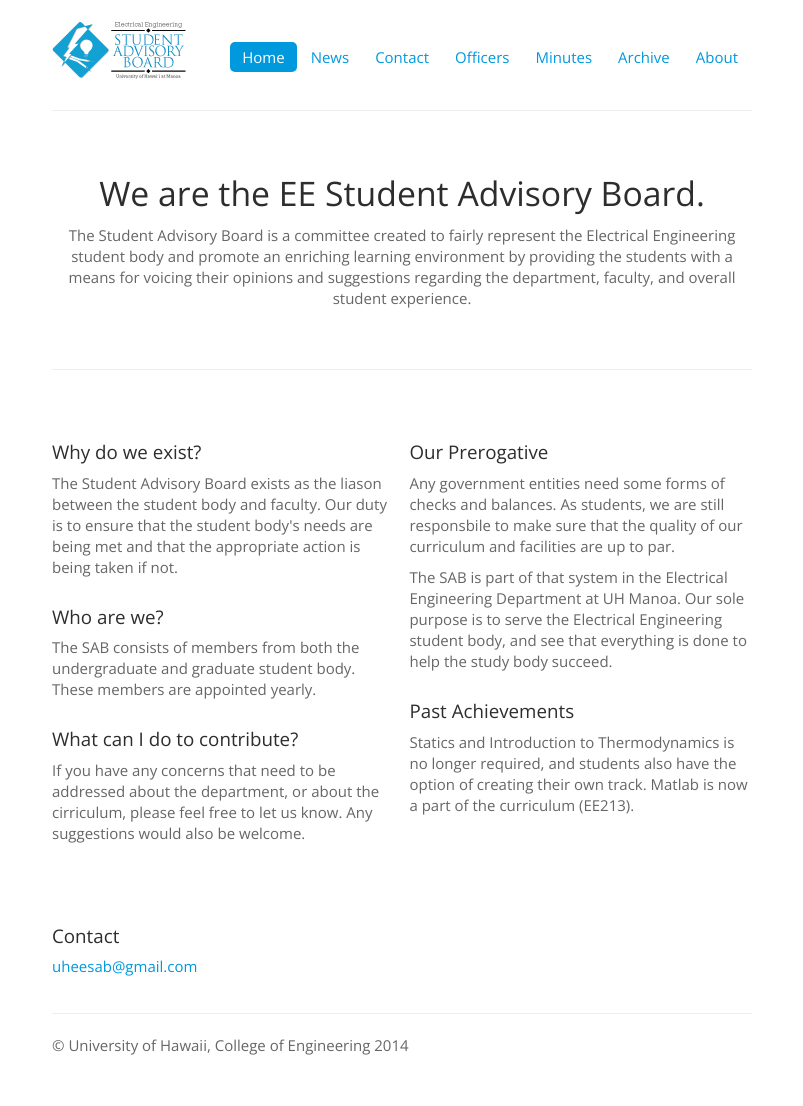
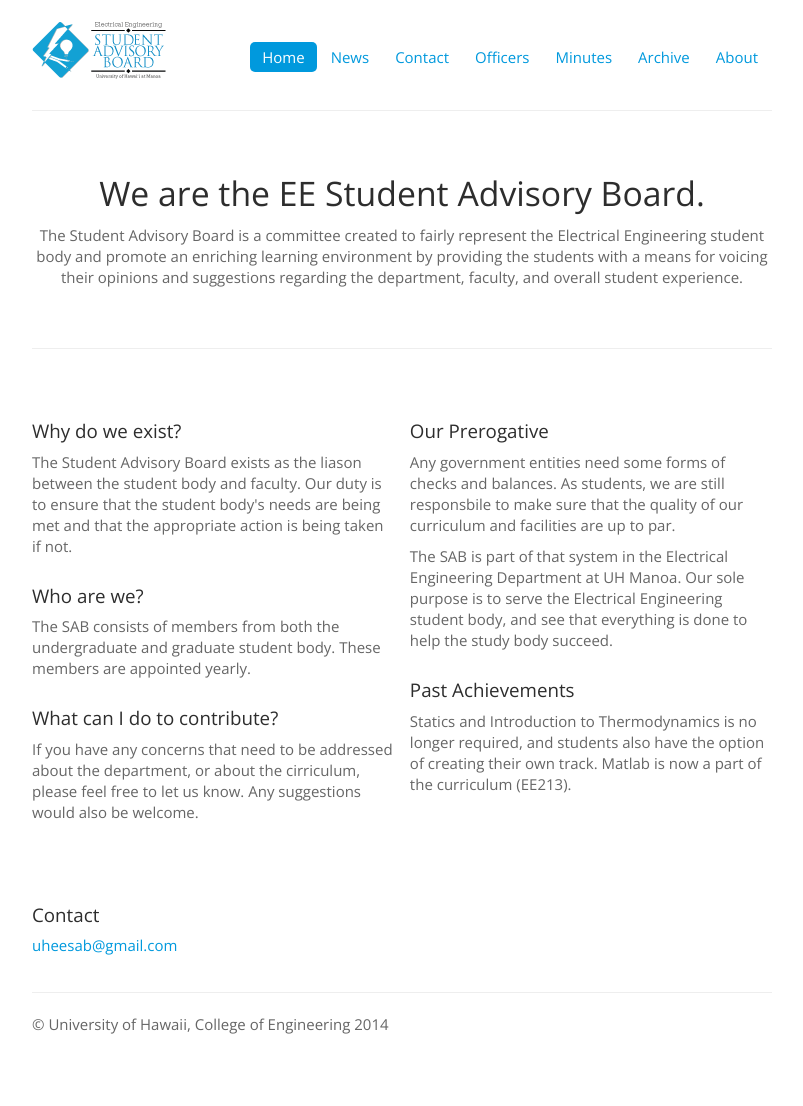
Before and after one commit to IEEE-UH-Manoa/sab.ieeeatuhm.com, a Jekyll site: the page built from index.html, in a window 1280 px wide. Shown: the whole page, without its empty margins (238-1041 px from the left). Built offline with Jekyll 4.4.1, drawn with Linux system fonts in a browser that asks for light colours; after the commit the page ends 1085 px from its top, so only the background shows below that.

Commit message:
updating site width

```diff
--- a/_layouts/default.html
+++ b/_layouts/default.html
@@ -15,7 +15,7 @@
   </head>
 
   <body>
-   <div class="container-narrow">
+   <div class="container-narrow" style="max-width: 740px;">
 {% include header.html %}
       <hr>
       <div class="jumbotron">
```
